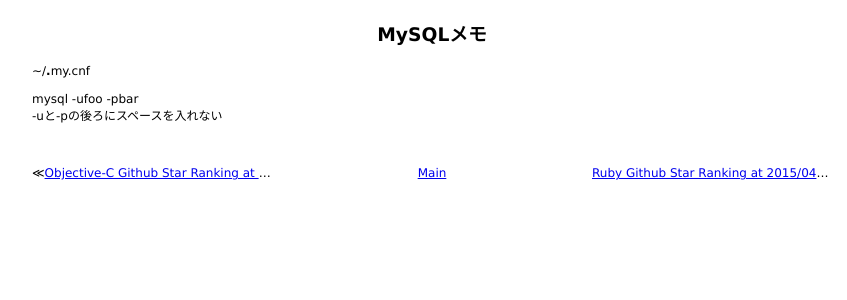
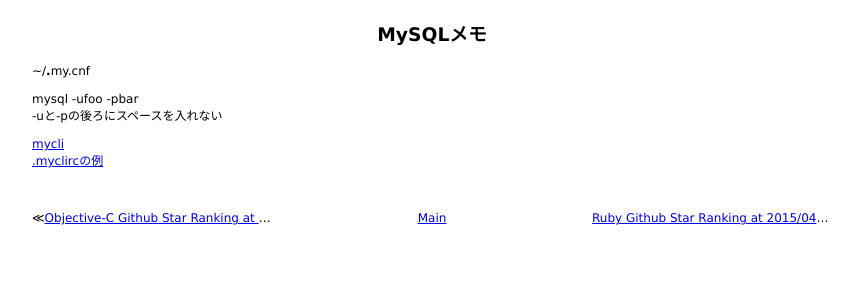
Before and after one commit to 38elements/38elements.github.com, a Jekyll site: the page built from _posts/2015-04-29-mysql.md, in a window 1280 px wide. Shown: the top 300 px of the page, without its empty margins (208-1055 px from the left). Built offline with Jekyll 4.4.1, drawn with Linux system fonts in a browser that asks for light colours; Markdown is read by kramdown in place of the engine named in the settings.

Commit message:
Update 2015-04-29-mysql.md

```diff
--- a/_posts/2015-04-29-mysql.md
+++ b/_posts/2015-04-29-mysql.md
@@ -6,3 +6,6 @@ title: MySQLメモ
 <br>
 mysql -ufoo -pbar
 -uと-pの後ろにスペースを入れない
+<br>
+[mycli](https://github.com/dbcli/mycli)
+[.myclircの例](https://github.com/dbcli/mycli/blob/master/mycli/myclirc)
```
